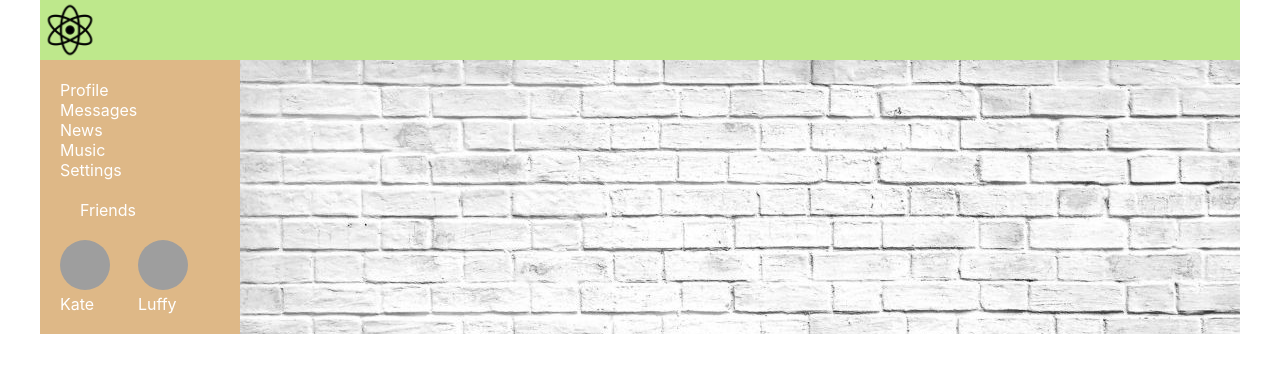
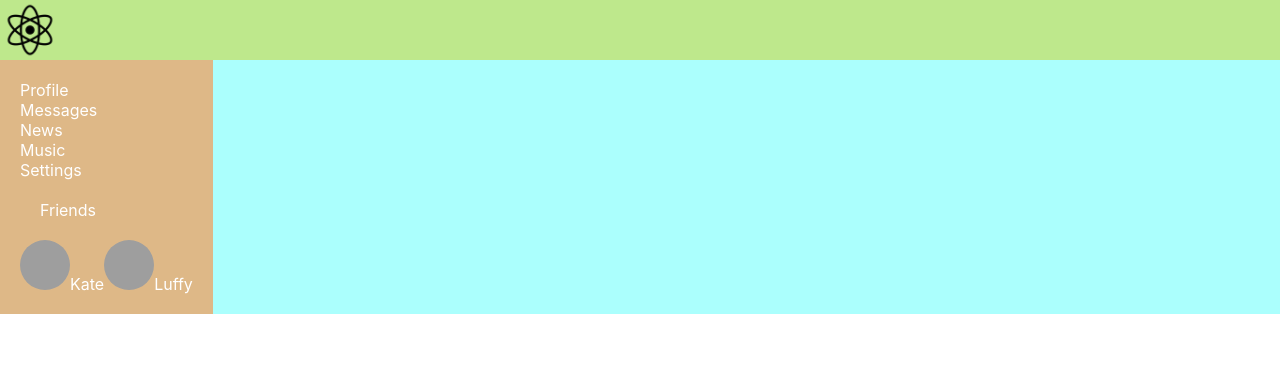
Before and after one commit to gaev-art/social-network, a React (Create React App) app: page / in a window 1280 px wide. Shown: the top 372 px of the page. Built offline with nearby package versions, Linux system fonts and the light colour scheme; grey boxes are pictures that could not be loaded.

Commit message:
lesson 42 connected redux

```diff
--- a/package.json
+++ b/package.json
@@ -11,7 +11,8 @@
     "react": "^16.13.1",
     "react-dom": "^16.13.1",
     "react-router-dom": "^5.1.2",
-    "react-scripts": "3.4.1"
+    "react-scripts": "3.4.1",
+    "redux": "^4.0.5"
   },
   "scripts": {
     "start": "react-scripts start",
--- a/src/App.css
+++ b/src/App.css
@@ -1,6 +1,7 @@
 .app-wrapper {
     display: grid;
-    width: 1200px;
+    width: 100%;
+    /*height: 100%;*/
     margin: 0 auto;
     grid-template-areas: "h h" "n c";
 
@@ -11,6 +12,6 @@
 
 .app-wrapper-content {
     grid-area: c;
-    background: url("big.jpg");
+    background: rgba(0, 253, 249, 0.33);
 
 }
--- a/src/components/Dialogs/Dialogs.jsx
+++ b/src/components/Dialogs/Dialogs.jsx
@@ -2,7 +2,7 @@ import React from 'react';
 import s from './Dialogs.module.css';
 import DialogItem from "./DialogItem/DialogsItem";
 import Message from "./Message/Message";
-import {sendMessageCreator, updateNewMessageBodyCreator} from "../../redux/state";
+import {sendMessageCreator, updateNewMessageBodyCreator} from "../../redux/dialogsReducer";
 
 
 const Dialogs = (props) => {
@@ -35,7 +35,8 @@ const Dialogs = (props) => {
                         <textarea
                             onChange={onNewMessageChange}
                             value={newMessagesBody}
-                            placeholder='Enter your message'></textarea>
+                            placeholder='Enter your message'>
+                        </textarea>
                     </div>
                     <div>
                         <button onClick={addMessage}>Send</button>
--- a/src/components/Navbar/Friends/Friends.jsx
+++ b/src/components/Navbar/Friends/Friends.jsx
@@ -3,7 +3,6 @@ import s from './Friends.module.css'
 import FriendsItem from "./FriendsItem/FriendsItem";
 
 const Friends = (props) => {
-
     let friendsElement = props.state.map( f => <FriendsItem key={f.id} name={f.name} id={f.id}/> );
 
     return (
--- a/src/components/Profile/MyPost/MyPost.jsx
+++ b/src/components/Profile/MyPost/MyPost.jsx
@@ -1,7 +1,7 @@
 import React from 'react';
 import s from './MyPost.module.css'
 import Post from "./Post/Post";
-import {addPostActionCreator, updateNewPostActionCreator} from "../../../redux/state";
+import {addPostActionCreator, updateNewPostActionCreator} from "../../../redux/profileReducer";
 
 const MyPost = (props) => {
     let postsElement = props.posts.map((p) =>
--- a/src/index.js
+++ b/src/index.js
@@ -1,25 +1,28 @@
 import React from 'react';
 import * as serviceWorker from './serviceWorker';
-import store from "./redux/state";
+import store from "./redux/ReduxStore";
 import ReactDOM from 'react-dom';
 import './index.css';
 import App from './App';
 import {BrowserRouter} from "react-router-dom";
 
-let rerenderEntireTree = () => {
+let rerenderEntireTree = (state) => {
     ReactDOM.render(
         <BrowserRouter>
             <App
-                state={store.gerState()}
+                state={state}
                 dispatch={store.dispatch.bind(store)}
                 store={store}/>
         </BrowserRouter>, document.getElementById('root'));
 }
 
 
-rerenderEntireTree(store.gerState());
+rerenderEntireTree(store.getState());
 
-store.subscribe(rerenderEntireTree);
+store.subscribe(()=>{
+    let state = store.getState()
+    rerenderEntireTree(state)
+});
 
 // If you want your app to work offline and load faster, you can change
 // unregister() to register() below. Note this comes with some pitfalls.
--- /dev/null
+++ b/src/redux/ReduxStore.js
@@ -0,0 +1,17 @@
+import {combineReducers, createStore} from "redux";
+import profileReducer from "./profileReducer";
+import dialogsReducer from "./dialogsReducer";
+import sideBarReducer from "./sideBarReducer";
+
+
+let reducers = combineReducers({
+    profilePage: profileReducer,
+    dialogsPage: dialogsReducer,
+    sideBar: sideBarReducer
+})
+
+
+// создалили стор!
+let store = createStore(reducers);
+
+export default store;
--- /dev/null
+++ b/src/redux/dialogsReducer.js
@@ -0,0 +1,37 @@
+const UPDATE_NEW_MESSAGE_BODY = "UPDATE_NEW_MESSAGE_BODY";
+const SEND_MESSAGE = "SEND_MESSAGE";
+
+let initialState = {
+    messages: [
+        {id: 1, message: 'Hey!'},
+        {id: 2, message: 'Hello!'}
+    ],
+    dialogs: [
+        {id: 1, name: 'Kate'},
+        {id: 2, name: 'Luffy'}
+    ],
+    newMessageBody: ''
+
+}
+
+const dialogsReducer = (state = initialState, action) => {
+
+    switch (action.type) {
+        case UPDATE_NEW_MESSAGE_BODY:
+            state.newMessageBody = action.body;
+            return state
+        case SEND_MESSAGE:
+            let body = state.newMessageBody;
+            state.newMessageBody = '';
+            state.messages.push({id: 3, message: body});
+            return state
+        default:
+            return state
+    }
+}
+
+export const sendMessageCreator = () => ({type: SEND_MESSAGE})
+export const updateNewMessageBodyCreator = (body) =>
+    ({type: UPDATE_NEW_MESSAGE_BODY, body: body})
+
+export default dialogsReducer;
--- /dev/null
+++ b/src/redux/profileReducer.js
@@ -0,0 +1,39 @@
+const ADD_POST = 'ADD-POST';
+const UPDATE_NEW_POST_TEXT = "UPDATE-NEW-POST-TEXT";
+
+let initialState = {
+    posts: [
+        {id: 1, message: 'Hello!', likeCounts: '21'},
+        {id: 2, message: 'My first message.', likeCounts: '15'},
+        {id: 3, message: 'Yo', likeCounts: '999'}
+    ],
+    newPostText: ''
+}
+
+const profileReducer = (state = initialState, action) => {
+
+    switch (action.type) {
+        case ADD_POST:
+            let newPost = {
+                id: 4,
+                message: state.newPostText,
+                likeCounts: '0'
+            }
+            state.posts.push(newPost);
+            state.newPostText = '';
+            return state
+        case UPDATE_NEW_POST_TEXT:
+            state.newPostText = action.newText;
+            return state
+        default:
+            return state
+    }
+}
+
+
+export const addPostActionCreator = () => ({type: ADD_POST})
+export const updateNewPostActionCreator = (text) =>
+    ({type: UPDATE_NEW_POST_TEXT, newText: text})
+
+
+export default profileReducer;
--- /dev/null
+++ b/src/redux/sideBarReducer.js
@@ -0,0 +1,16 @@
+
+let initialState ={
+    friends: [
+        {id: 1, name: 'Kate'},
+        {id: 2, name: 'Luffy'}
+    ]
+}
+
+
+const sideBarReducer = (state = initialState, action) => {
+
+
+    return state
+}
+
+export default sideBarReducer
--- a/src/redux/state.js
+++ /dev/null
@@ -1,87 +0,0 @@
-const ADD_POST = 'ADD-POST';
-const UPDATE_NEW_POST_TEXT = "UPDATE-NEW-POST-TEXT";
-const UPDATE_NEW_MESSAGE_BODY = "UPDATE_NEW_MESSAGE_BODY";
-const SEND_MESSAGE = "SEND_MESSAGE";
-
-
-let store = {
-    _state: {
-        profilePage: {
-            posts: [
-                {id: 1, message: 'Hello!', likeCounts: '21'},
-                {id: 2, message: 'My first message.', likeCounts: '15'},
-                {id: 3, message: 'Yo', likeCounts: '999'}
-            ],
-            newPostText: ''
-        },
-        dialogsPage: {
-            messages: [
-                {id: 1, message: 'yo'},
-                {id: 2, message: 'hello'}
-            ],
-            dialogs: [
-                {id: 1, name: 'Artem'},
-                {id: 2, name: 'Kate'},
-                {id: 3, name: 'Luffy'}
-            ],
-            newMessageBody: ''
-
-        },
-        sideBar: {
-            friends: [
-                {id: 1, name: 'Kate'},
-                {id: 2, name: 'Luffy'}
-            ]
-        }
-    },
-    _callSubscriber() {
-        console.log('state changed')
-    },
-    gerState() {
-        return this._state;
-    },
-    subscribe(observer) {
-        this._callSubscriber = observer;
-    },
-
-    dispatch(action) {
-        if (action.type === ADD_POST) {
-            let newPost = {
-                id: 4,
-                message: this._state.profilePage.newPostText,
-                likeCounts: '0'
-            }
-            this._state.profilePage.posts.push(newPost);
-            this._state.profilePage.newPostText = '';
-            this._callSubscriber(this._state);
-        } else if (action.type === UPDATE_NEW_POST_TEXT) {
-            this._state.profilePage.newPostText = action.newText;
-            this._callSubscriber(this._state);
-        } else if (action.type === UPDATE_NEW_MESSAGE_BODY) {
-            this._state.dialogsPage.newMessageBody = action.body;
-            this._callSubscriber(this._state);
-
-        }else if (action.type === SEND_MESSAGE) {
-            let body = this._state.dialogsPage.newMessageBody;
-            this._state.dialogsPage.newMessageBody = '';
-            this._state.dialogsPage.messages.push({id: 3, message: body});
-            this._callSubscriber(this._state);
-
-        }
-
-    }
-
-}
-
-
-export const addPostActionCreator = () => ({type: ADD_POST})
-export const updateNewPostActionCreator = (text) =>
-    ({type: UPDATE_NEW_POST_TEXT, newText: text})
-
-export const sendMessageCreator = () => ({type: SEND_MESSAGE})
-export const updateNewMessageBodyCreator = (body) =>
-    ({type: UPDATE_NEW_MESSAGE_BODY, body: body})
-
-
-export default store;
-window.store = store;
```
Also changed, not shown: src/redux/store.js (added, +78 -0 lines), 1 other file (tests, documents, lock files or other folders).
